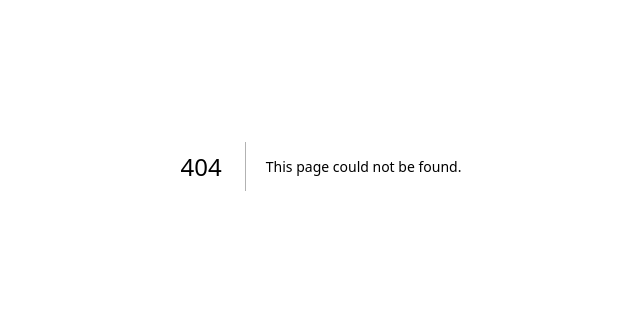
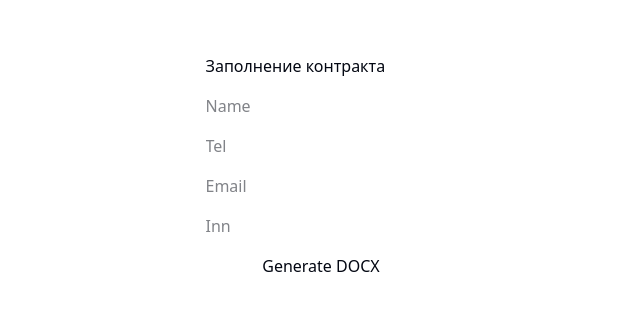
Before and after one commit to StanislavXmov/test_next_15, a Next.js app: page /docx in a window 1280 px wide. Before the commit this address had no page. Shown: the part 234-544 px from the top of the page, without its empty margins (319-959 px from the left). Built offline with nearby package versions, Linux system fonts and the light colour scheme.

Commit message:
generate docx by template

```diff
--- a/package.json
+++ b/package.json
@@ -15,16 +15,20 @@
     "@radix-ui/react-tabs": "^1.1.4",
     "@react-spring/web": "^9.4.5",
     "@tanstack/react-table": "^8.21.3",
+    "@types/file-saver": "^2.0.7",
     "@types/luxon": "^3.6.2",
     "@use-gesture/react": "latest",
     "class-variance-authority": "^0.7.1",
     "clsx": "^2.1.1",
+    "docxtemplater": "^3.62.2",
+    "file-saver": "^2.0.5",
     "json-server": "0.17.4",
     "lodash-move": "1.1.1",
     "lodash.clamp": "4.0.3",
     "lucide-react": "^0.487.0",
     "luxon": "^3.6.1",
     "next": "15.2.4",
+    "pizzip": "^3.2.0",
     "query-string": "^9.1.2",
     "react": "^19.0.0",
     "react-dom": "^19.0.0",
--- /dev/null
+++ b/src/app/docx/page.tsx
@@ -0,0 +1,9 @@
+import { Docx } from "@/widgets/docx/docx";
+
+export default async function FormPage() {
+  return (
+    <div className="flex min-h-screen flex-col items-center justify-center p-24">
+      <Docx />
+    </div>
+  );
+}
--- /dev/null
+++ b/src/widgets/docx/docx.tsx
@@ -0,0 +1,71 @@
+"use client";
+
+import React, { useState } from "react";
+import Docxtemplater from "docxtemplater";
+import PizZip from "pizzip";
+import { saveAs } from "file-saver";
+
+interface ContractData {
+  name: string;
+  props: {
+    tel: string;
+    email: string;
+    inn: string;
+  };
+}
+
+export const Docx: React.FC = () => {
+  const [formData, setFormData] = useState<ContractData>({
+    name: "",
+    props: {
+      tel: "",
+      email: "",
+      inn: "",
+    },
+  });
+
+  const handleInputChange = (e: React.ChangeEvent<HTMLInputElement>) => {
+    const { name, value } = e.target;
+    setFormData((prev) => ({ ...prev, [name]: value }));
+  };
+
+  const generateDocx = async () => {
+    // Загрузка шаблона
+    const response = await fetch("./template.docx");
+    const arrayBuffer = await response.arrayBuffer();
+
+    // Обработка шаблона
+    const zip = new PizZip(arrayBuffer);
+    // const doc = new Docxtemplater().loadZip(zip);
+    const doc = new Docxtemplater(zip, {
+      linebreaks: true,
+      paragraphLoop: true,
+    });
+
+    // doc.setData(formData);
+    // doc.render();
+    doc.render(formData);
+
+    // Генерация файла
+    const blob = doc
+      .getZip()
+      .generate({
+        type: "blob",
+        mimeType:
+          "application/vnd.openxmlformats-officedocument.wordprocessingml.document",
+      });
+    saveAs(blob, "output.docx");
+  };
+
+  return (
+    <div className="flex flex-col gap-4">
+      <h1>Заполнение контракта</h1>
+      <input name="name" placeholder="Name" onChange={handleInputChange} />
+      <input name="tel" placeholder="Tel" onChange={handleInputChange} />
+      <input name="email" placeholder="Email" onChange={handleInputChange} />
+      <input name="inn" placeholder="Inn" onChange={handleInputChange} />
+
+      <button onClick={generateDocx}>Generate DOCX</button>
+    </div>
+  );
+};
```
Also changed, not shown: 2 other files (tests, documents, lock files or other folders).
